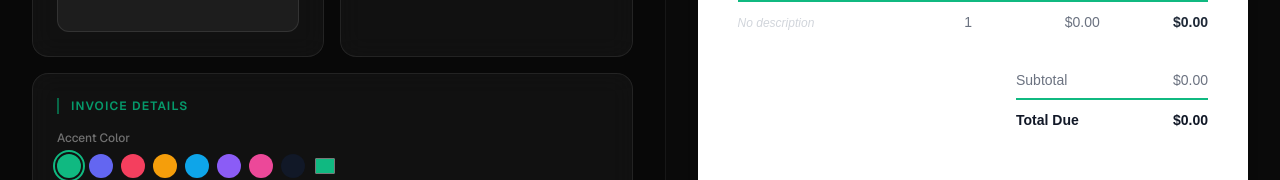
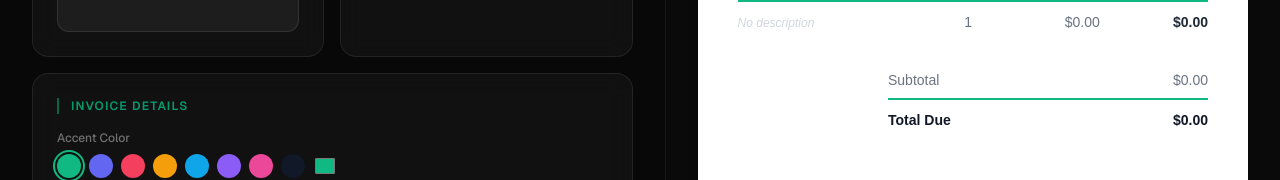
Before and after one commit to rosyadzainn/invoice-simple, a Next.js app: page / in a window 1280 px wide. Shown: the part 491-671 px from the top of the page. Built offline with nearby package versions, Linux system fonts and the light colour scheme; no server answers; the database is empty.

Commit message:
fix: widen totals container for long currency amounts

```diff
--- a/components/InvoicePreview/index.tsx
+++ b/components/InvoicePreview/index.tsx
@@ -338,7 +338,7 @@ export default function InvoicePreview({ data, onShare }: Props) {
 
           {/* ── Totals ── */}
           <div className="flex justify-end mb-7">
-            <div className="w-48 flex flex-col gap-2">
+            <div className="w-full max-w-xs flex flex-col gap-2">
               <div className="flex justify-between text-sm" style={{ color: C.muted }}>
                 <span className="whitespace-nowrap">{t.subtotal}</span>
                 <span className="tabular-nums whitespace-nowrap">{fmt(subtotal)}</span>
```
